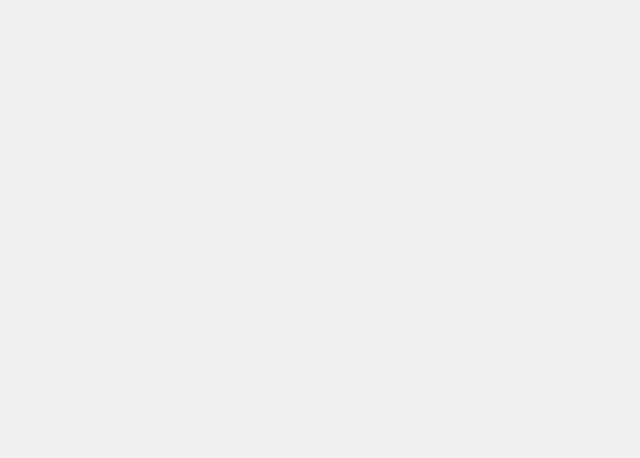
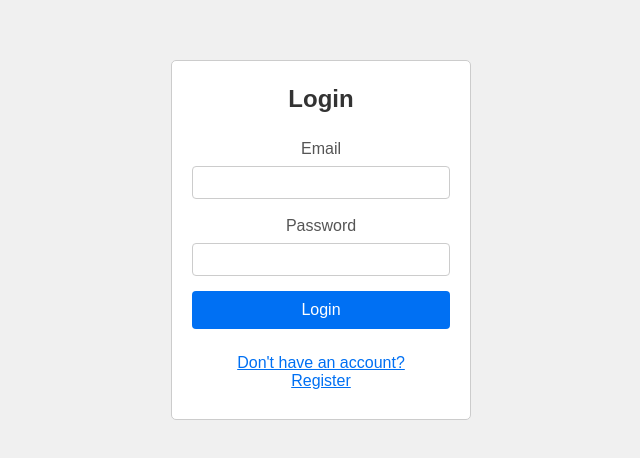
Before and after one commit to raoar95/loginAuthentication, a React (Vite) app: page / in a window 1280 px wide. Before the commit this address had no page. Shown: the part 160-618 px from the top of the page, without its empty margins (319-959 px from the left). Built offline with nearby package versions, Linux system fonts and the light colour scheme.

Commit message:
Github Pages Setup Try 2

```diff
--- a/src/App.tsx
+++ b/src/App.tsx
@@ -1,37 +1,12 @@
 import React from "react";
-// import { useEffect, useState } from "react";
-// import axios from "axios";
 import "./App.css";
+import AppRoutes from "./AppRoutes";
 import AuthForm from "./component/LoginRegisterForm";
-import AppRoutes from "./AppRoutes";
-import { Routes } from "react-router-dom";
 
 function App() {
-  // const [jokes, setJokes] = useState([]);
-
-  // useEffect(() => {
-  //   axios
-  //     .get("/jokes")
-  //     .then((res) => {
-  //       setJokes(res.data);
-  //       // console.log(res);
-  //     })
-  //     .catch((err) => {
-  //       console.error(err);
-  //     });
-  // }, []);
-
   return (
     <>
-      {/* <div className="myCont">
-        <h1>Testing</h1><br /><br />
-        {jokes.map((data) => (
-            <p key={data.id}>{data.joke}<br /></p>
-          )
-        )}
-      </div> */}
-      {/* <AuthForm /> */}
-
+      <AuthForm />
       <AppRoutes />
     </>
   );
--- a/src/AppRoutes.tsx
+++ b/src/AppRoutes.tsx
@@ -10,7 +10,7 @@ const AppRoutes: React.FC = () => {
       {/* <UnProtectedRoute path="/login" element={<AuthForm />} />
       <UnProtectedRoute path="/dashboard" element={<Dashboard />} /> */}
       <Route path="/dashboard" element={<Dashboard />} />
-      <Route path="/login" element={<AuthForm />} />
+      {/* <Route path="/login" element={<AuthForm />} /> */}
     </Routes>
   );
 };
```
